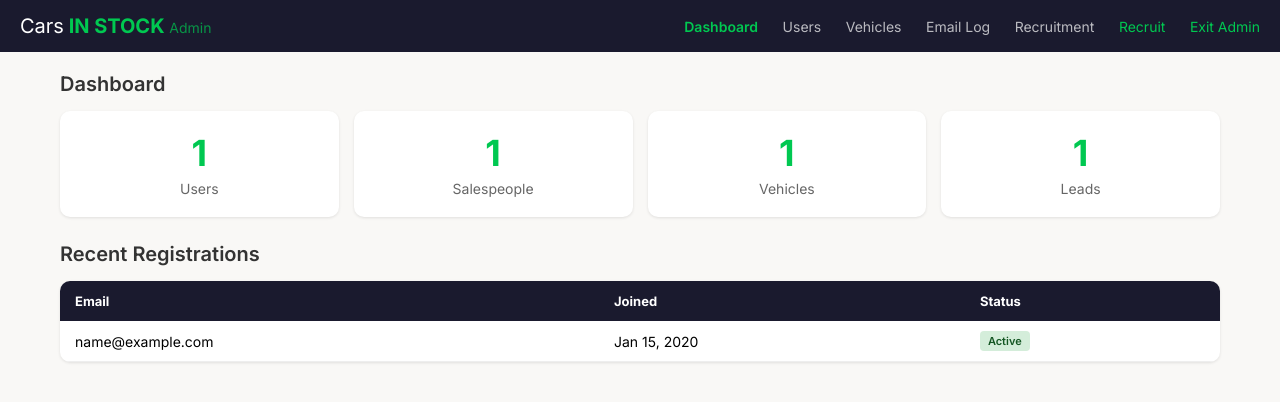
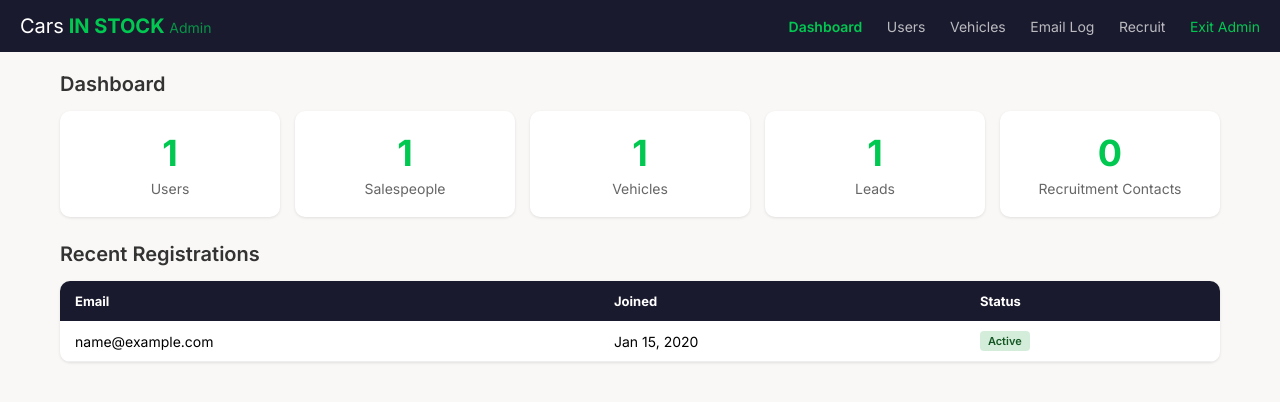
Before and after one commit to Carsinstock/carsinstock, a Flask app: page /admin/ in a window 1280 px wide. Shown: the top 402 px of the page. Run offline with Flask 3, Linux system fonts and the light colour scheme; a user stored in the database is signed in; tables that the repository leaves empty hold one stand-in row (values such as "Sample post").

Commit message:
Admin panel polish: clean nav tabs, clickable stat cards, recruitment contacts count, vehicle status/days remaining

```diff
--- a/app/admin/routes.py
+++ b/app/admin/routes.py
@@ -31,10 +31,14 @@ def register_admin_routes(bp):
         vehicle_count = Vehicle.query.count()
         lead_count = Lead.query.count()
         sp_count = Salesperson.query.count()
+        try:
+            recruit_count = db.engine.execute(db.text("SELECT COUNT(*) FROM recruitment_contacts")).scalar()
+        except:
+            recruit_count = 0
         recent_users = User.query.order_by(User.created_at.desc()).limit(5).all()
         return render_template("admin/dashboard.html",
             user_count=user_count, vehicle_count=vehicle_count,
-            lead_count=lead_count, sp_count=sp_count, recent_users=recent_users)
+            lead_count=lead_count, sp_count=sp_count, recruit_count=recruit_count, recent_users=recent_users)
 
     @bp.route("/users")
     @admin_required
--- a/app/templates/admin/base_admin.html
+++ b/app/templates/admin/base_admin.html
@@ -58,8 +58,7 @@
             <a href="/admin/users" class="{{ 'active' if request.endpoint == 'admin.users' }}">Users</a>
             <a href="/admin/vehicles" class="{{ 'active' if request.endpoint == 'admin.vehicles' }}">Vehicles</a>
             <a href="/admin/email-log" class="{{ 'active' if request.endpoint == 'admin.email_log' }}">Email Log</a>
-            <a href="/admin/recruitment" class="{{ 'active' if request.endpoint == 'admin.recruitment' }}">Recruitment</a>
-            <a href="/admin/recruit" class="{{ 'active' if request.endpoint == 'admin.recruit' }}" style="color:#00C851;">Recruit</a>
+            <a href="/admin/recruit" class="{{ 'active' if request.endpoint == 'admin.recruit' }}">Recruit</a>
             <a href="/dashboard" style="color:#00C851;">Exit Admin</a>
         </nav>
     </div>
--- a/app/templates/admin/dashboard.html
+++ b/app/templates/admin/dashboard.html
@@ -2,10 +2,11 @@
 {% block content %}
 <h2 class="section-title">Dashboard</h2>
 <div class="stats-grid">
-    <div class="stat-card"><div class="num">{{ user_count }}</div><div class="label">Users</div></div>
-    <div class="stat-card"><div class="num">{{ sp_count }}</div><div class="label">Salespeople</div></div>
-    <div class="stat-card"><div class="num">{{ vehicle_count }}</div><div class="label">Vehicles</div></div>
-    <div class="stat-card"><div class="num">{{ lead_count }}</div><div class="label">Leads</div></div>
+    <a href="/admin/users" style="text-decoration:none;"><div class="stat-card"><div class="num">{{ user_count }}</div><div class="label">Users</div></div></a>
+    <a href="/admin/users" style="text-decoration:none;"><div class="stat-card"><div class="num">{{ sp_count }}</div><div class="label">Salespeople</div></div></a>
+    <a href="/admin/vehicles" style="text-decoration:none;"><div class="stat-card"><div class="num">{{ vehicle_count }}</div><div class="label">Vehicles</div></div></a>
+    <a href="/admin" style="text-decoration:none;"><div class="stat-card"><div class="num">{{ lead_count }}</div><div class="label">Leads</div></div></a>
+    <a href="/admin/recruit" style="text-decoration:none;"><div class="stat-card"><div class="num">{{ recruit_count }}</div><div class="label">Recruitment Contacts</div></div></a>
 </div>
 <h3 class="section-title">Recent Registrations</h3>
 <table>
--- a/app/templates/admin/vehicles.html
+++ b/app/templates/admin/vehicles.html
@@ -2,13 +2,15 @@
 {% block content %}
 <h2 class="section-title">All Vehicles ({{ vehicles|length }})</h2>
 <table>
-    <tr><th>Photo</th><th>Vehicle</th><th>Price</th><th>Salesperson</th><th>Listed</th><th>Actions</th></tr>
+    <tr><th>Photo</th><th>Vehicle</th><th>Price</th><th>Salesperson</th><th>Status</th><th>Days Left</th><th>Listed</th><th>Actions</th></tr>
     {% for v in vehicles %}
     <tr>
         <td>{% if v.image_url %}<img src="{{ v.image_url }}" style="width:60px;height:40px;object-fit:cover;border-radius:4px;">{% else %}-{% endif %}</td>
         <td>{{ v.year }} {{ v.make }} {{ v.model }}</td>
         <td>${{ "{:,.0f}".format(v.price) if v.price else 'N/A' }}</td>
         <td>{{ v.salesperson.display_name if v.salesperson else 'Unknown' }}</td>
+        <td>{% if v.days_remaining > 0 %}<span class="badge badge-green">Active</span>{% else %}<span class="badge badge-red">Expired</span>{% endif %}</td>
+        <td>{% if v.days_remaining > 0 %}{{ v.days_remaining }}{% else %}-{% endif %}</td>
         <td>{{ v.created_at.strftime('%b %d') }}</td>
         <td>
             <form method="POST" action="/admin/vehicles/{{ v.id }}/delete" style="display:inline;" onsubmit="return confirm('Delete this vehicle?')">
```
